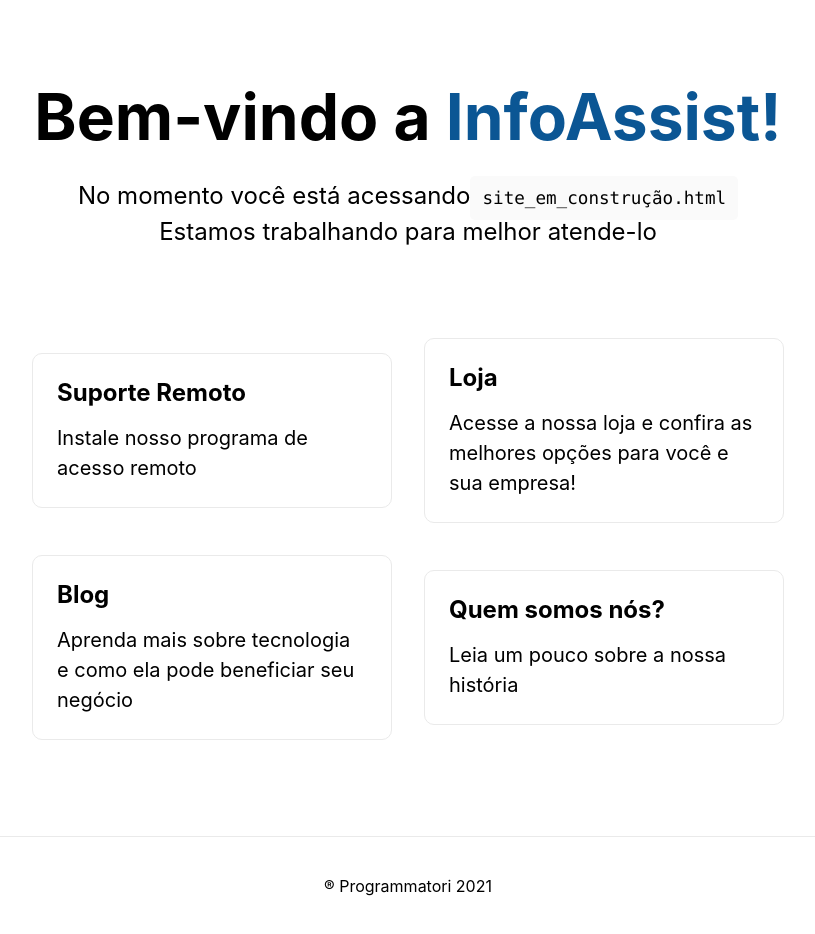
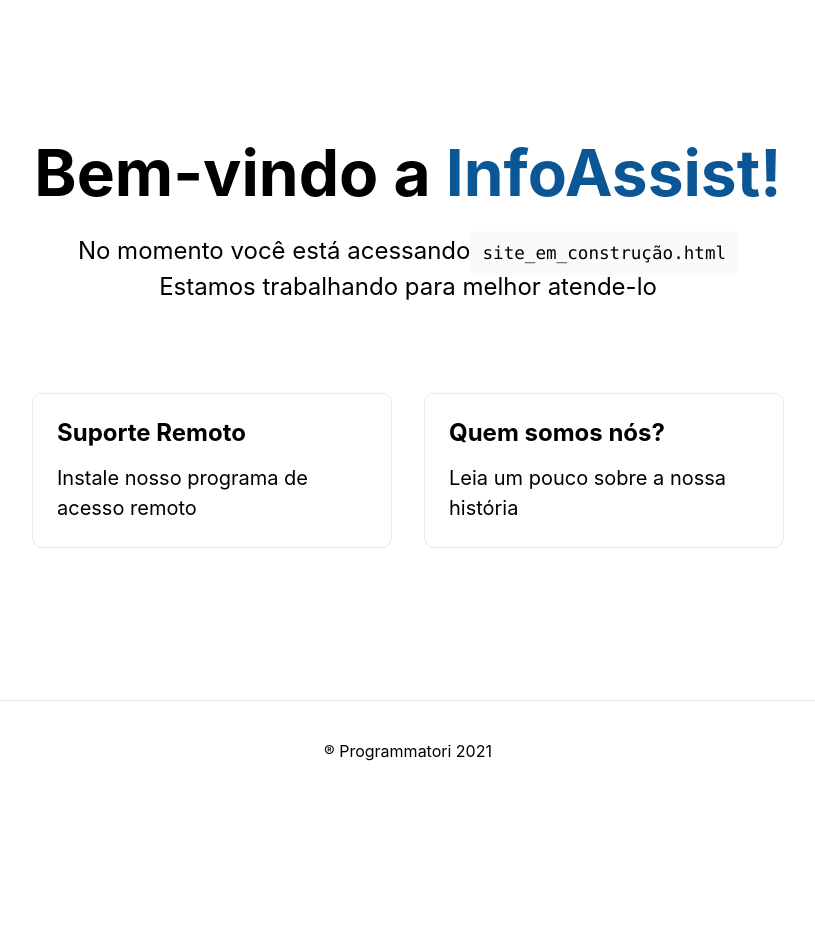
Before and after one commit to ciceropc/store-lib, a Next.js app in the folder web/: page / in a window 1280 px wide. Shown: the whole page, without its empty margins (232-1047 px from the left). After the commit the page ends 800 px from the top, so only its background shows below. Built offline with nearby package versions, Linux system fonts and the light colour scheme.

Commit message:
# Home - Clean up unused cards

```diff
--- a/web/pages/index.tsx
+++ b/web/pages/index.tsx
@@ -49,26 +49,6 @@
             <p>Instale nosso programa de acesso remoto</p>
           </a>
 
-          <Link href="/store">
-            <a className={styles.card}>
-              <h3>Loja</h3>
-              <p>
-                Acesse a nossa loja e confira as melhores opções para você e sua
-                empresa!
-              </p>
-            </a>
-          </Link>
-
-          <Link href="/blog">
-            <a className={styles.card}>
-              <h3>Blog </h3>
-              <p>
-                Aprenda mais sobre tecnologia e como ela pode beneficiar seu
-                negócio
-              </p>
-            </a>
-          </Link>
-
           <Link href="/about">
             <a className={styles.card}>
               <h3>Quem somos nós? </h3>
--- a/web/styles/Home.module.css
+++ b/web/styles/Home.module.css
@@ -95,8 +95,8 @@
 .card:hover,
 .card:focus,
 .card:active {
-  color: #0070f3;
-  border-color: #0070f3;
+  color: #0b5694;
+  border-color: #0b5694;
 }
 
 .card h3 {
```
Also changed, not shown: web/pages/blog.tsx (deleted, +0 -10 lines).
